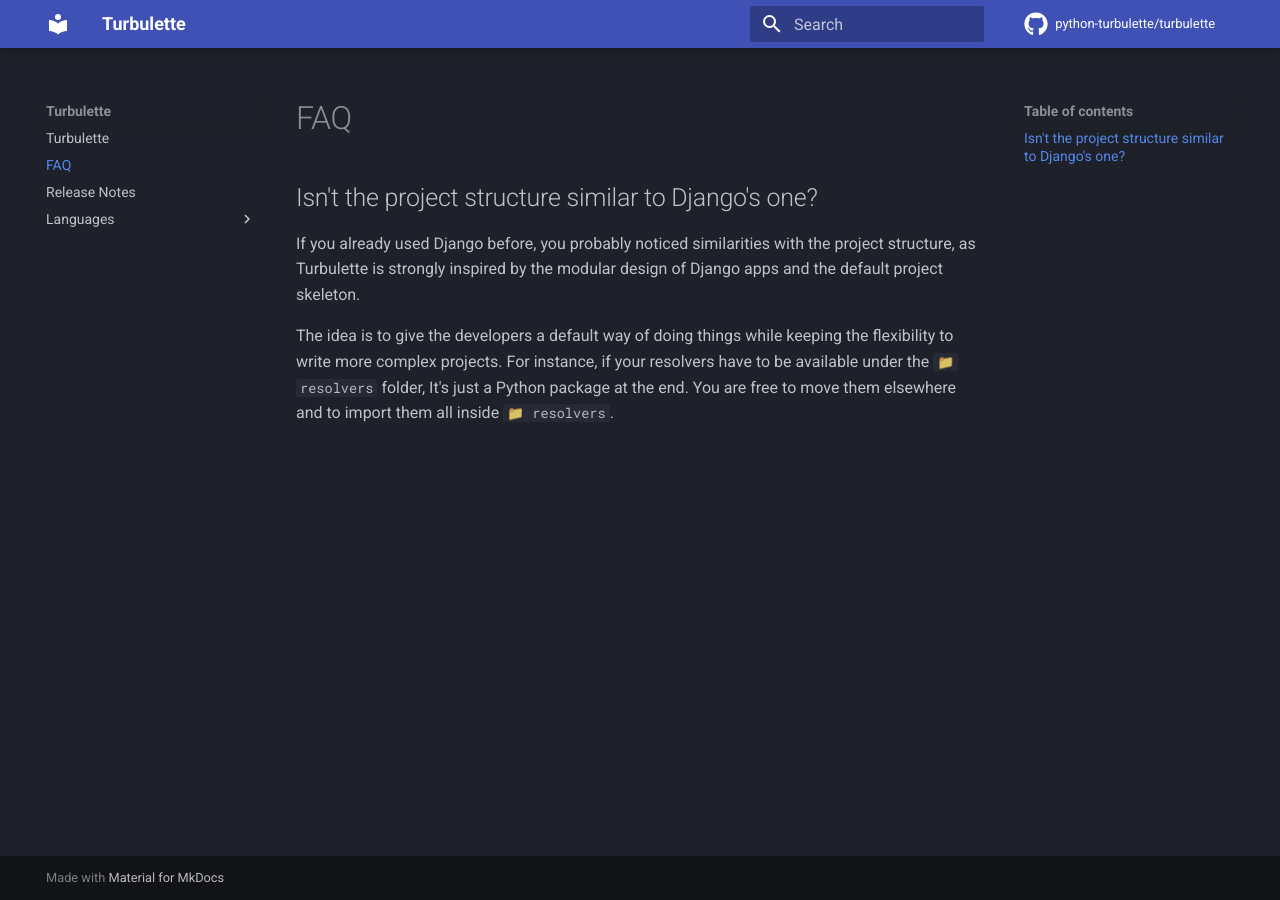
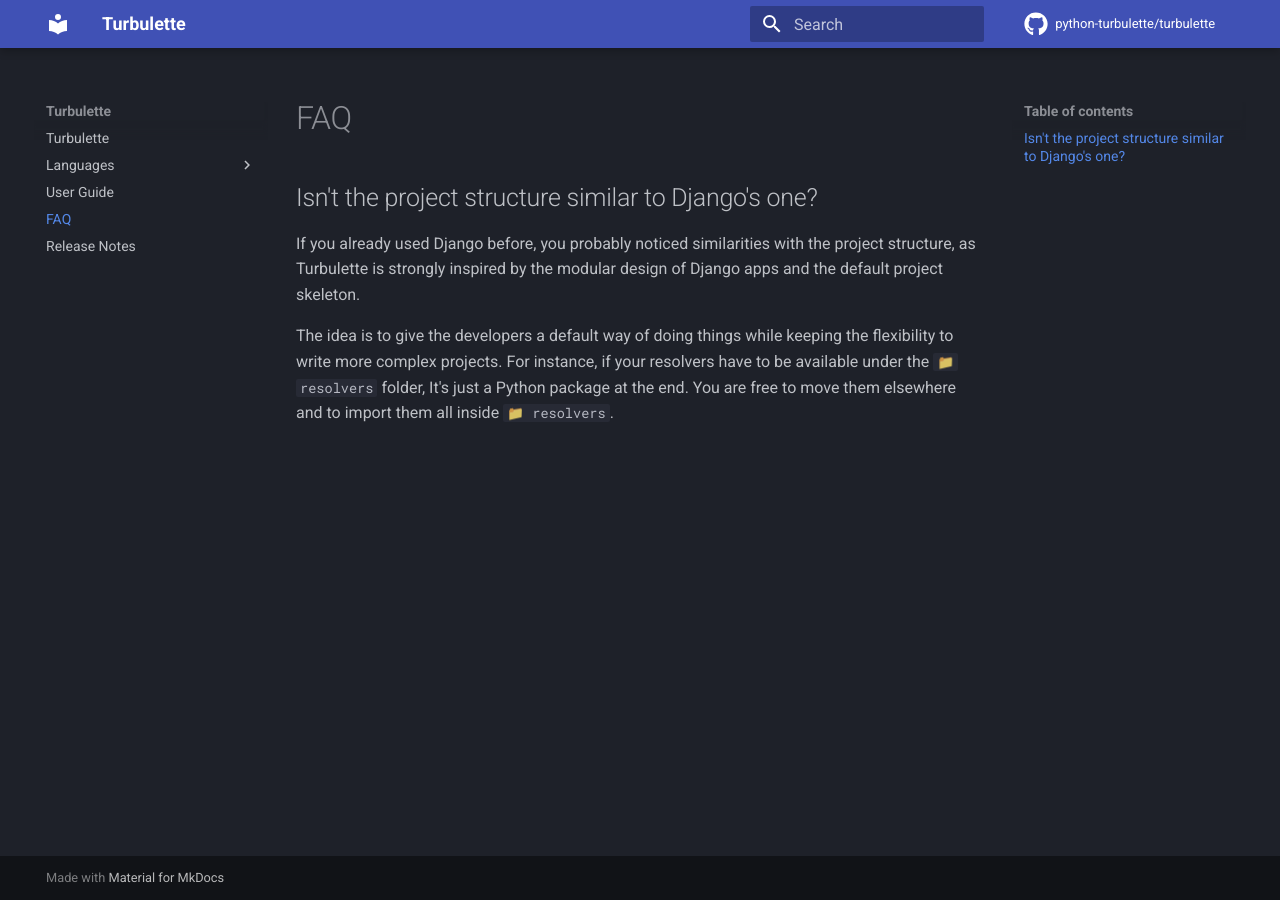
Before and after one commit to turbulette/turbulette, an MkDocs documentation site: the page built from docs/en/docs/faq.md, in a window 1280 px wide. Built offline with MkDocs 1.6.1 and Material for MkDocs 9.7.7, drawn with Linux system fonts in a browser that asks for light colours; comment, search, counter and statistics services are not loaded.

Commit message:
📝 doc: add user guide page (WIP)

```diff
--- a/docs/en/mkdocs.yml
+++ b/docs/en/mkdocs.yml
@@ -22,7 +22,8 @@ markdown_extensions:
   - attr_list
 nav:
 - Turbulette: index.md
+- Languages:
+  - en: /
+- User Guide: user-guide.md
 - FAQ: faq.md
 - Release Notes: changelogs.md
-- Languages:
-  - en: /
```
Also changed, not shown: docs/en/docs/user-guide.md (added, +1 -0 lines).
